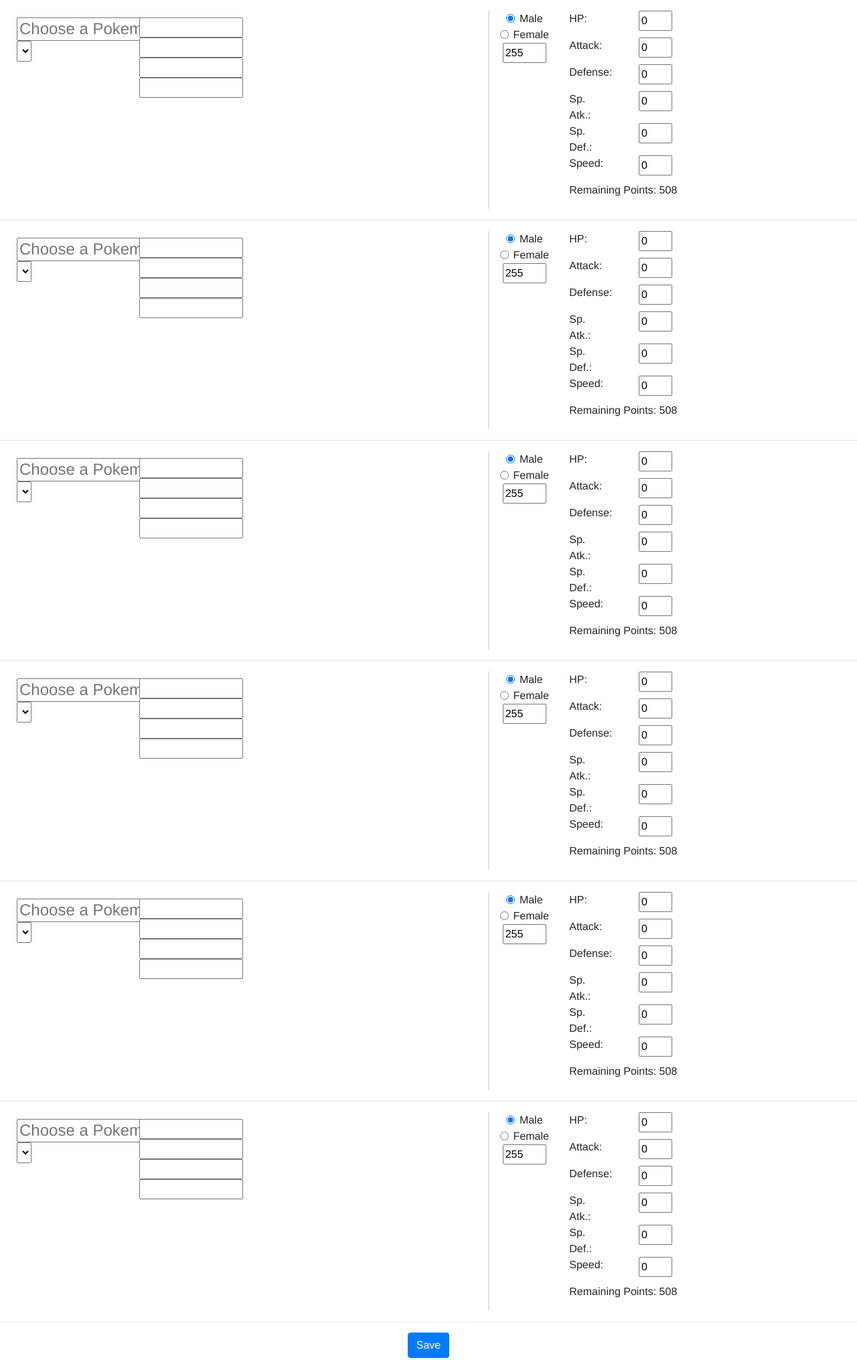
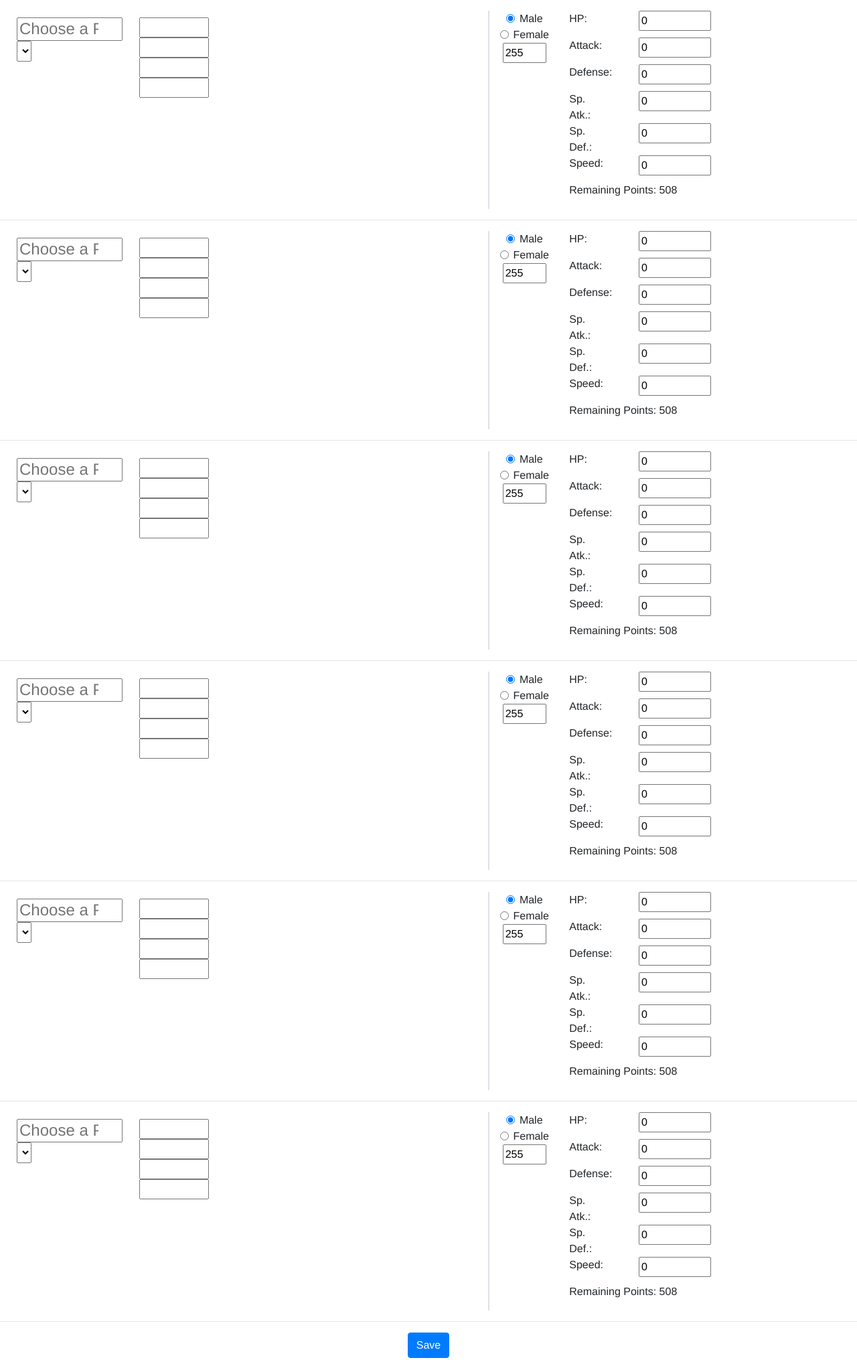
Before and after one commit to KennethChin0/uc_hicago, a Flask app: page /teambuilder in a window 1280 px wide. Shown: the part 56-2087 px from the top of the page at 67% size. Run offline with Flask 2, Linux system fonts and the light colour scheme; data comes from the database, SQL or seed files in the repository; lists and menus that the app fills with data are empty; some libraries are stand-ins or nearby versions.

Commit message:
tweaked html format for teambuilder

```diff
--- a/templates/teambuilder.html
+++ b/templates/teambuilder.html
@@ -46,7 +46,7 @@
             <div class="col-2">
               <div style="margin: 10px;">
                 <h4>
-                  <input name="pokemon_{{i}}" id="pokemon_{{i}}" list="mons" autocomplete="off" placeholder="Choose a Pokemon">
+                  <input name="pokemon_{{i}}" id="pokemon_{{i}}" list="mons" autocomplete="off" style="width:100%;" placeholder="Choose a Pokemon">
                   <select name="ability_{{i}}" id="ability_{{i}}"> </select>
                 </h4>
                 <center>
@@ -62,13 +62,13 @@
             <div class="col-1" style="text-align: center; margin-top:10px;">
               {% for x in range(4) %}
                 <div class="row">
-                  <input name="move{{i}}{{x}}" id="move{{i}}{{x}}" list="moves{{i}}" style="width:155px;" autocomplete="off">
+                  <input name="move{{i}}{{x}}" id="move{{i}}{{x}}" list="moves{{i}}" style="width:100%;" autocomplete="off">
                 </div>
               {% endfor %}
             </div>
             <div class="col-4" style="margin-top:9px;">
               {% for x in range(4) %}
-                <p id="moveDesc{{i}}{{x}}" style="font-size:12px; height:30px; padding-top:5px; margin-bottom:0px;">
+                <p id="moveDesc{{i}}{{x}}" style="font-size:12px; height:30px; margin-bottom:0px;">
                 </p>
               {% endfor %}
             </div>
@@ -104,7 +104,7 @@
               <p id="stat_{{i}}{{x}}" style="display:inline-block"><br></p>
             </div>
             <div class="col-4" style="">
-              <input type="number" name="points_{{i}}{{x}}" step="4" min="0" max="252" value="0" id="slider_{{i}}{{x}}">
+              <input type="number" name="points_{{i}}{{x}}" step="4" min="0" max="252" value="0" id="slider_{{i}}{{x}}" style="width:100%;">
               <br>
               </div>
               <div class="col-1" style="">
```
